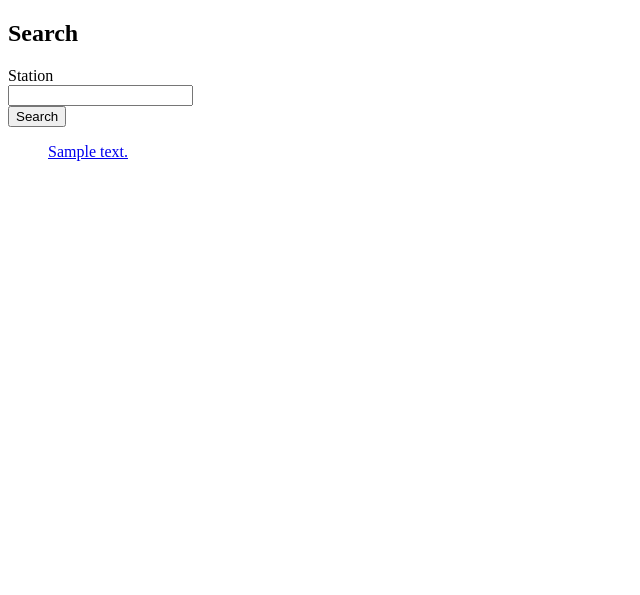
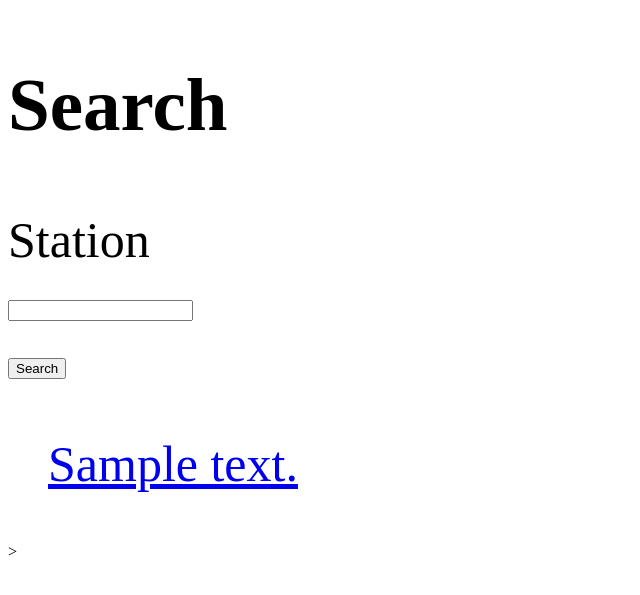
Before and after one commit to sebadasta/django-TrainApp, a Django app: template trainapp/templates/searchStation.html in a window 1280 px wide. Shown: the top 595 px of the page, without its empty margins (0-640 px from the left). Run offline with Django 3.2, Linux system fonts and the light colour scheme; the template is opened without the code that fills it: most values are stand-ins (such as "Sample title", 1, 10 or a date in 2020).

Commit message:
Change font-size in Search View

```diff
--- a/trainapp/templates/searchStation.html
+++ b/trainapp/templates/searchStation.html
@@ -2,6 +2,7 @@
 <html>
 <body>
 
+  <div style = "font-size:50px;">
     <h2>Search</h2>
 
     <form action="/action_Search" method="get">
@@ -22,7 +23,7 @@
 
     {% endfor %}
     </ul>
-
+</div>>
 
 
 
```
Lines whose indentation alone changed are shown as unchanged.
